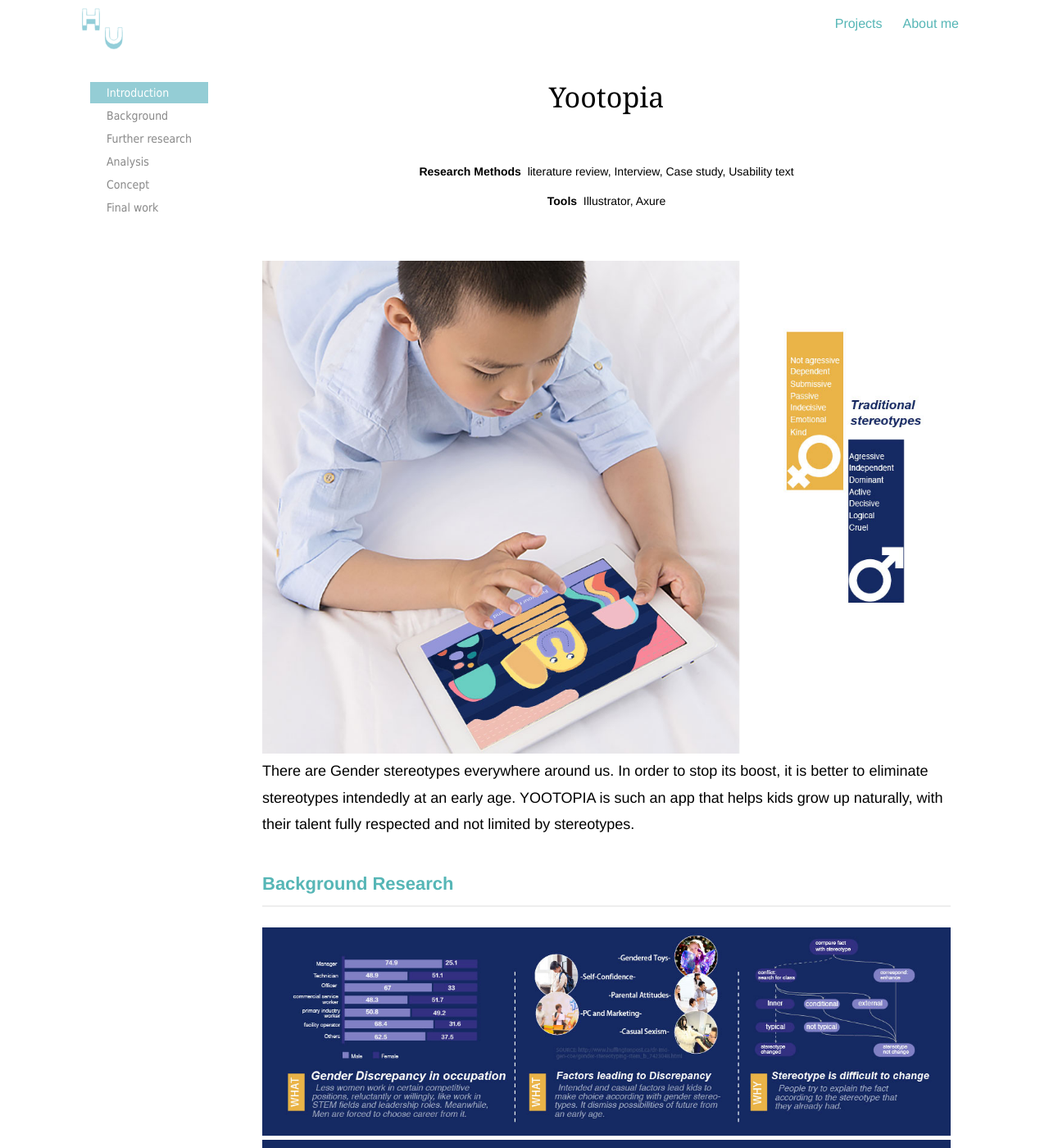
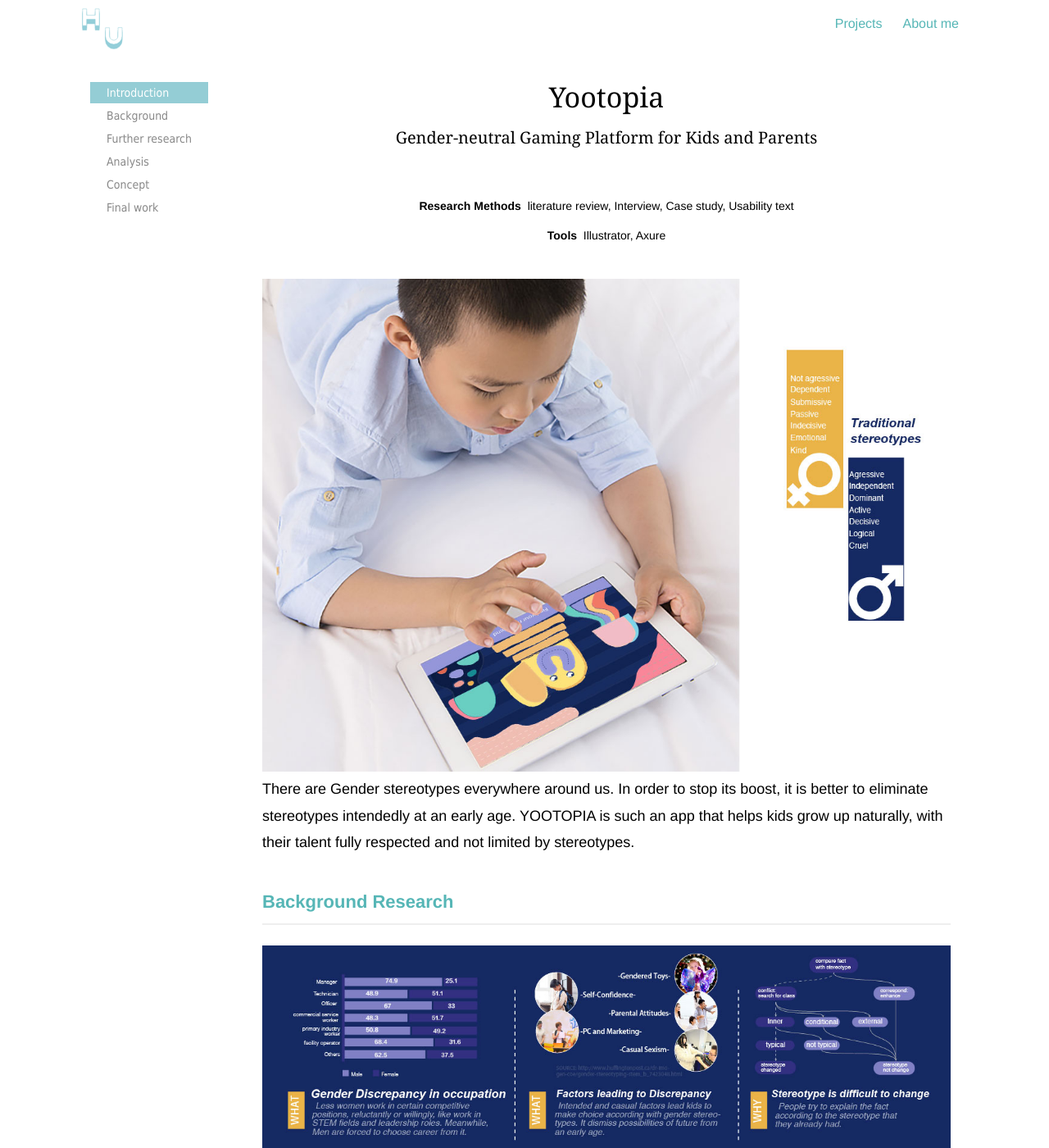
Before and after one commit to yuanyuanhu96/Potfolio-Archive, a Jekyll site: the page projects/yootopia.html, which Jekyll copies as it is, in a window 1280 px wide and 1400 px high. Shown: the whole window at 82% size. Built offline with Jekyll 4.4.1, drawn with Linux system fonts in a browser that asks for light colours.

Commit message:
Added sub-title to each posts

```diff
--- a/CSS/projects.css
+++ b/CSS/projects.css
@@ -426,7 +426,7 @@
 .post-wrapper .post-title,
 .post-wrapper .post-title a {
 
-  margin-bottom: 60px;
+  margin-bottom: 20px;
   color: #000;
   text-align: center;
   word-wrap: break-word;
@@ -459,6 +459,32 @@
   text-decoration: none;
 }
 
+
+.post-wrapper .post-sub-title,
+.post-wrapper .post-sub-title a {
+
+  margin-bottom: 60px;
+  color: #000;
+  text-align: center;
+  word-wrap: break-word;
+  //Background:#ff0000
+
+  margin-top: 0;
+  font-style: normal;
+  font-size: 20px;
+  font-family: "Chronicle Display",
+    Georgia,
+    serif;
+  font-weight: 400;
+  text-transform: none;
+  line-height: 1.1;
+  letter-spacing: 0;
+  -webkit-font-smoothing: antialiased;
+
+}
+
+
+
 .post-wrapper .post-date {
   margin-bottom: 30px;
   text-align: center;
@@ -476,7 +502,7 @@
 .post-wrapper .post-tools {
   text-align: center;
   font-size: 14px;
-  margin-bottom: 60px;
+  margin-bottom: 40px;
   color: #000;
 }
 
--- a/projects/hxt.html
+++ b/projects/hxt.html
@@ -54,6 +54,8 @@
 
             <div class="post-wrapper">
                 <h1 class="post-title"> Hua Xiao Tuo </h1>
+                                <h1 class="post-sub-title">Personal Ward Companion Robot</h1>
+
                 <p class="post-methods"><b>Research Methods&nbsp</b>Field works, Interview, Contexual Inquiry, persona, User journey map, Usability Testing</p>
                 <p class="post-tools"><b>Tools&nbsp </b>Intel Realsense, Visual Studio, Arduino, Rhino, Keyshot, 3D print</p>
                 <div id="step1" class="dowebok">
--- a/projects/ticket.html
+++ b/projects/ticket.html
@@ -52,6 +52,8 @@
 
             <div class="post-wrapper">
                 <h1 class="post-title"> Right Time </h1>
+                <h1 class="post-sub-title">Suggestions, Navigation, and Assistance for Settling Tickets</h1>
+
                 <p class="post-methods"><b>Research Methods&nbsp</b> literature review, Interview, Case study, Prototyping, Tesing</p>
                 <p class="post-tools"><b>Tools&nbsp </b>Figma, Illustrator</p>
 
--- a/projects/wasa.html
+++ b/projects/wasa.html
@@ -50,6 +50,8 @@
 
             <div class="post-wrapper">
                 <h1 class="post-title"> WEAVING </h1>
+                <h1 class="post-sub-title"> A Designer Community for Skill Development</h1>
+
                 <p class="post-methods"><b>Research Methods&nbsp</b> Interview, Observation, Survey, Persona, User Journey, Usability Test</p>
                 <p class="post-tools"><b>Tools&nbsp </b>Sketch, Axure</p>
 
--- a/projects/yootopia.html
+++ b/projects/yootopia.html
@@ -2,7 +2,7 @@
 <html>
 
 <head>
-  <title>Yootopia</title>
+    <title>Yootopia</title>
 
     <link rel="stylesheet" type="text/css" href="https://cdn.bootcss.com/normalize/8.0.1/normalize.min.css">
     <link rel="stylesheet" type="text/css" href="../CSS/projects.css">
@@ -51,6 +51,7 @@
 
             <div class="post-wrapper">
                 <h1 class="post-title"> Yootopia </h1>
+                <h1 class="post-sub-title">Gender-neutral Gaming Platform for Kids and Parents</h1>
                 <p class="post-methods"><b>Research Methods&nbsp</b> literature review, Interview, Case study, Usability text</p>
                 <p class="post-tools"><b>Tools&nbsp </b>Illustrator, Axure</p>
 
@@ -140,7 +141,7 @@
 
 
                 <div class="last-next">
-                    <a href="wasa.html" >
+                    <a href="wasa.html">
                         <img src="../img/post/last.svg" alt="" width="70" /></a>
                 </div>
 
```
